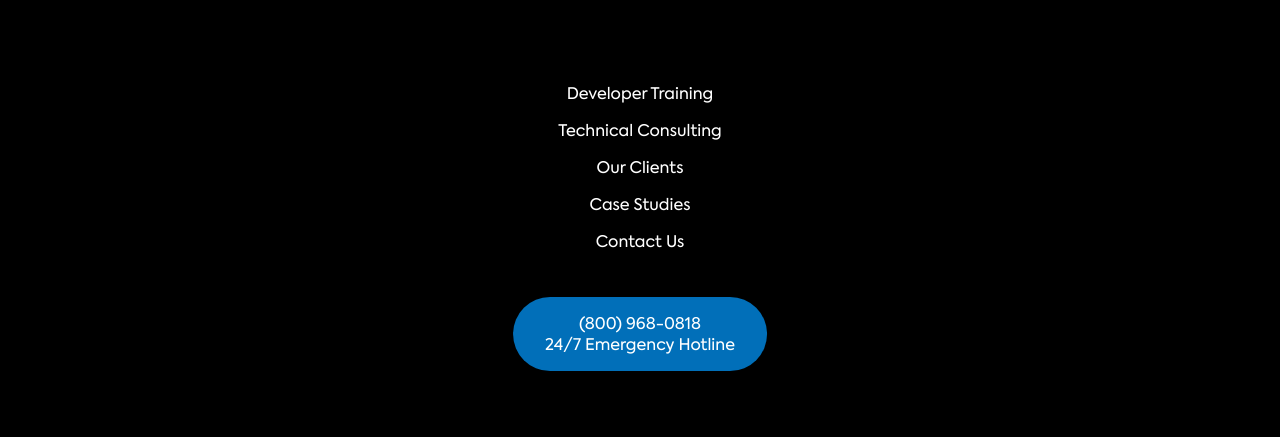
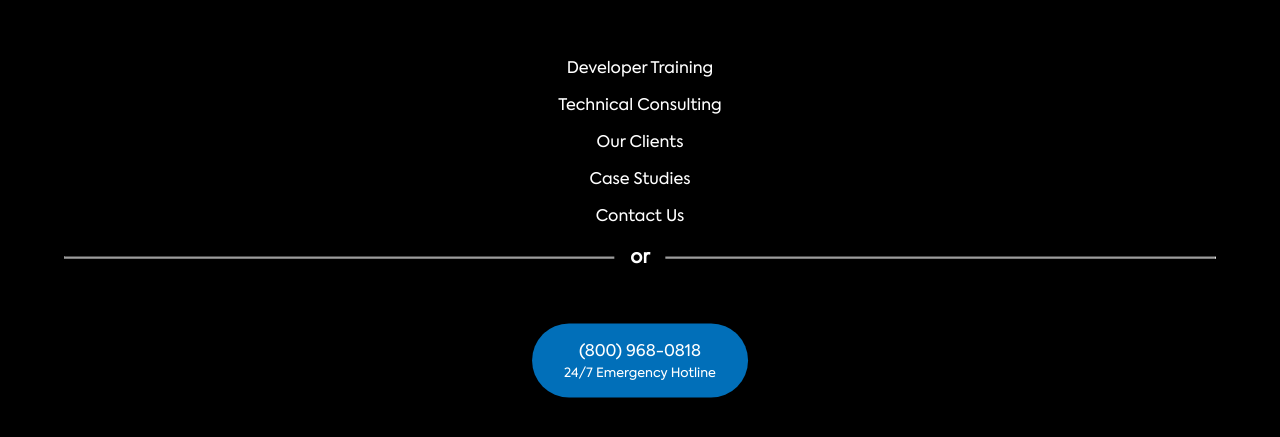
Before and after one commit to outgrow/outgrow-website, a Next.js app: page / in a window 1280 px wide. Shown: the part 177-614 px from the top of the page. Built offline with nearby package versions, Linux system fonts and the light colour scheme.

Commit message:
Add divider and call CTA

```diff
--- a/components/nav.js
+++ b/components/nav.js
@@ -34,6 +34,26 @@ const ListItemLink = styled.a`
   text-decoration: none;
 `
 
+const Divider = styled.hr`
+  width: 90%;
+  transform: translate(-50%, 15px);
+  z-index: 1;
+  position: relative;
+  left: 50%;
+`
+
+const DividerText = styled.h3`
+  display: inline-block;
+  text-align: center;
+  color: white;
+  background: black;
+  z-index: 999;
+  position: absolute;
+  left: 50%;
+  transform: translateX(-50%);
+  padding: 0 1rem;
+`
+
 const ButtonLink = styled.a`
   display: inline-block;
   background: #016FB9;
@@ -42,12 +62,17 @@ const ButtonLink = styled.a`
   text-align: center;
 
   padding: 1rem 2rem;
+  margin-top: 2rem;
 
   border-radius: 68px;
 
   position: relative;
   left: 50%;
   transform: translateX(-50%);
+
+  span {
+    font-size: .8rem;
+  }
 `
 
 const Nav = () => (
@@ -61,6 +86,10 @@ const Nav = () => (
         </ListItem>
       ))}
 
+      <ListItem>
+        <Divider />
+        <DividerText>or</DividerText>
+      </ListItem>
 
       <ListItem>E-Commerce Site Down?</ListItem>
       <ButtonLink href="tel:+18009680818">
```
